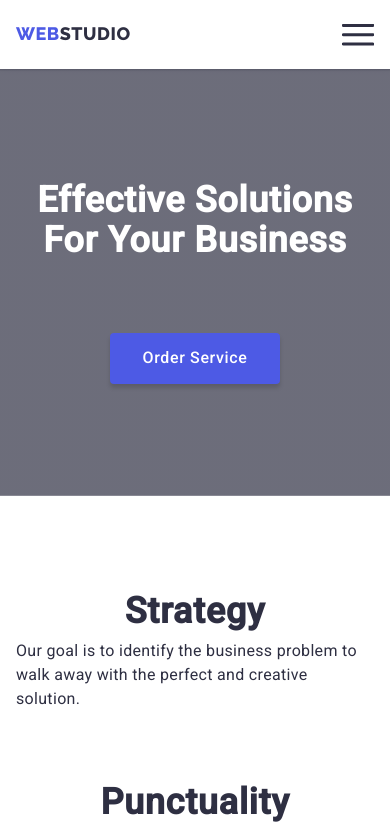
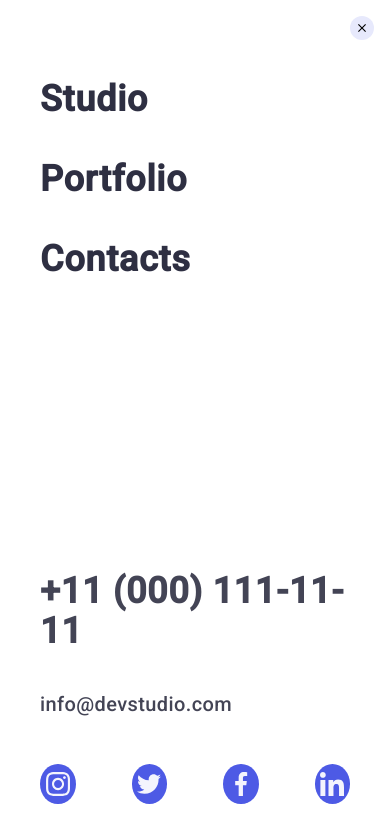
Before and after one commit to iberikofer/Web-Studio, a plain HTML site: page index.html in a window 390 px wide. Shown: the top 828 px of the page. Drawn offline with nearby package versions, Linux system fonts and the light colour scheme.

Commit message:
Second draft

```diff
--- a/css/styles.css
+++ b/css/styles.css
@@ -141,6 +141,9 @@ button {
   (min-resolution: 192dpi),
   (min-resolution: 2dppx) {
   .head-hero {
+    background-repeat: no-repeat;
+    background-size: cover;
+    background-position: center;
     background-image: linear-gradient(
         to right,
         rgba(46, 47, 66, 0.7),
@@ -658,10 +661,10 @@ footer {
 
 /*End of Footer*/
 
-/*Modal window*/
+/*Mobile modal window*/
 
 .backdrop {
-  z-index: 2;
+  z-index: 3;
   position: fixed;
   top: 0;
   left: 0;
@@ -712,6 +715,7 @@ footer {
   height: 24px;
   border-radius: 50%;
   border: transparent;
+  outline: none;
   cursor: pointer;
   background-color: #e7e9fc;
 }
@@ -922,13 +926,110 @@ footer {
   box-shadow: var(--shadow);
 }
 
-/*End of Modal window*/
+/*End of Mobile modal window*/
+
+/*Mobile burger menu*/
+
+.navigation-burger-menu,
+.burger-menu-contacts {
+  display: flex;
+  flex-direction: column;
+}
+
+.menu-container {
+  position: fixed;
+  top: 0;
+  left: 0;
+  display: flex;
+  flex-direction: column;
+  max-width: 428px;
+  width: 100%;
+  height: 100%;
+  padding: 80px 40px 40px;
+  background-color: var(--white);
+  z-index: 3;
+  transform: translateX(100%);
+  transition-duration: 250ms;
+  transition-timing-function: cubic-bezier(0.4, 0, 0.2, 1);
+}
+
+.menu-container.is-open {
+  transform: translateX(0);
+}
+
+.menu-container .menu-toggle {
+  position: absolute;
+  top: 16px;
+  right: 16px;
+}
+
+.burger-menu-navigation {
+  display: flex;
+  flex-direction: column;
+  gap: 40px;
+}
+
+.burger-menu-navigation li {
+  color: #fff;
+  text-decoration: none;
+}
+
+.burger-nav-link {
+  color: var(--navy-blue);
+  font-weight: 700;
+  font-size: 36px;
+  letter-spacing: 0.02em;
+  line-height: 1.11;
+  transition-duration: 250ms;
+  transition-timing-function: cubic-bezier(0.4, 0, 0.2, 1);
+}
+
+.burger-nav-link:hover {
+  color: var(--iris);
+}
+
+.burger-menu-contacts {
+  margin-top: 280px;
+  margin-top: auto;
+  margin-bottom: 48px;
+  gap: 40px;
+}
+
+.burger-contact-phone {
+  color: var(--slate);
+  font-weight: 600;
+  font-size: 36px;
+  line-height: 1.11;
+  letter-spacing: 0.02em;
+}
+
+.burger-contact-email {
+  color: var(--slate);
+  font-weight: 500;
+  font-size: 20px;
+  line-height: 1.2;
+  letter-spacing: 0.02em;
+}
+
+.burger-menu-sm {
+  gap: 56px;
+  margin-bottom: 0px;
+}
+
+.burger-menu-sm-icon {
+  width: 24px;
+  height: 24px;
+}
+
+/*End of Mobile burger menu*/
 
 /*End of Mobile*/
 
 /*Tablet*/
-@media screen and (min-width: 768px) and (max-width: 1199px) {
-  .menu-toggle {
+
+@media screen and (min-width: 768px) and (max-width: 1200px) {
+  .menu-toggle,
+  .menu-container {
     display: none;
   }
 }
@@ -936,7 +1037,8 @@ footer {
 
 /*Desktop*/
 @media screen and (min-width: 1200px) {
-  .menu-toggle {
+  .menu-toggle,
+  .menu-container {
     display: none;
   }
 
@@ -1280,7 +1382,7 @@ footer {
     padding: 0px 0px;
   }
 
-  /*Modal Window*/
+  /* Modal Window
 
   .modal {
     width: 90%;
@@ -1300,18 +1402,6 @@ footer {
     border-radius: 4px;
   }
 
-  .button-close {
-    position: absolute;
-    top: 24px;
-    right: 24px;
-    width: 24px;
-    height: 24px;
-    border-radius: 50%;
-    border: transparent;
-    cursor: pointer;
-    background-color: #e7e9fc;
-  }
-
   .input-label input {
     width: 360px;
     height: 40px;
@@ -1319,6 +1409,6 @@ footer {
     border-radius: 4px;
     outline: 1px solid rgba(33, 33, 33, 0.2);
     border: transparent;
-  }
+  } */
 }
 /*End of Desktop*/
--- a/index.html
+++ b/index.html
@@ -60,7 +60,7 @@
             >
           </li>
           <li>
-            <a href="tel:+11(000)111-11-11" class="contact"></a>
+            <a href="tel:+11(000)111-11-11" class="contact">
               <svg class="contact-svg">
                 <use href="./images/symbol-defs.svg#icon-phone"></use>
               </svg>
@@ -458,14 +458,16 @@
                 name="email-input"
                 class="email-input"
                 placeholder="E-mail"
-            /></div>
+              />
+            </div>
             <div class="sub-button-align">
               <button type="submit" class="sub-button">
                 Subscribe
                 <svg class="sub-button-icon">
                   <use href="./images/symbol-defs.svg#icon-telegram"></use>
                 </svg>
-            </button></div>
+              </button>
+            </div>
           </form>
         </div>
       </div>
@@ -542,6 +544,66 @@
         <button type="submit" class="form-sub-button">Send</button>
       </form>
     </div>
+    <div class="menu-container js-menu-container is-open" id="mobile-menu">
+      <button class="menu-toggle js-close-menu button-close">
+        <svg class="button-close-icon">
+          <use href="./images/symbol-defs.svg#icon-close"></use>
+        </svg>
+      </button>
+      <ul class="burger-menu-navigation">
+        <li>
+          <a href="index.html" class="burger-nav-link">Studio</a>
+        </li>
+        <li>
+          <a href="portfolio.html" class="burger-nav-link">Portfolio</a>
+        </li>
+        <li>
+          <a href="#" class="burger-nav-link">Contacts</a>
+        </li>
+      </ul>
+      <ul class="burger-menu-contacts">
+        <li>
+          <a href="tel:+11(000)111-11-11" class="burger-contact-phone">
+            +11 (000) 111-11-11</a
+          >
+        </li>
+        <li>
+          <a href="mailto:info@devstudio.com" class="burger-contact-email">
+            info@devstudio.com</a
+          >
+        </li>
+      </ul>
+      <ul class="social-media-list burger-menu-sm">
+        <li>
+          <a href="#">
+            <svg class="burger-menu-sm-icon">
+              <use href="./images/symbol-defs.svg#icon-instagram"></use>
+            </svg>
+          </a>
+        </li>
+        <li>
+          <a href="#">
+            <svg class="burger-menu-sm-icon">
+              <use href="./images/symbol-defs.svg#icon-twitter"></use>
+            </svg>
+          </a>
+        </li>
+        <li>
+          <a href="#">
+            <svg class="burger-menu-sm-icon">
+              <use href="./images/symbol-defs.svg#icon-facebook"></use>
+            </svg>
+          </a>
+        </li>
+        <li>
+          <a href="#">
+            <svg class="burger-menu-sm-icon">
+              <use href="./images/symbol-defs.svg#icon-linkedin"></use>
+            </svg>
+          </a>
+        </li>
+      </ul>
+    </div>
     <script src="./js/modal.js"></script>
     <script defer src="/js/mobile-menu.js"></script>
   </body>
```
Lines whose indentation alone changed are shown as unchanged.
